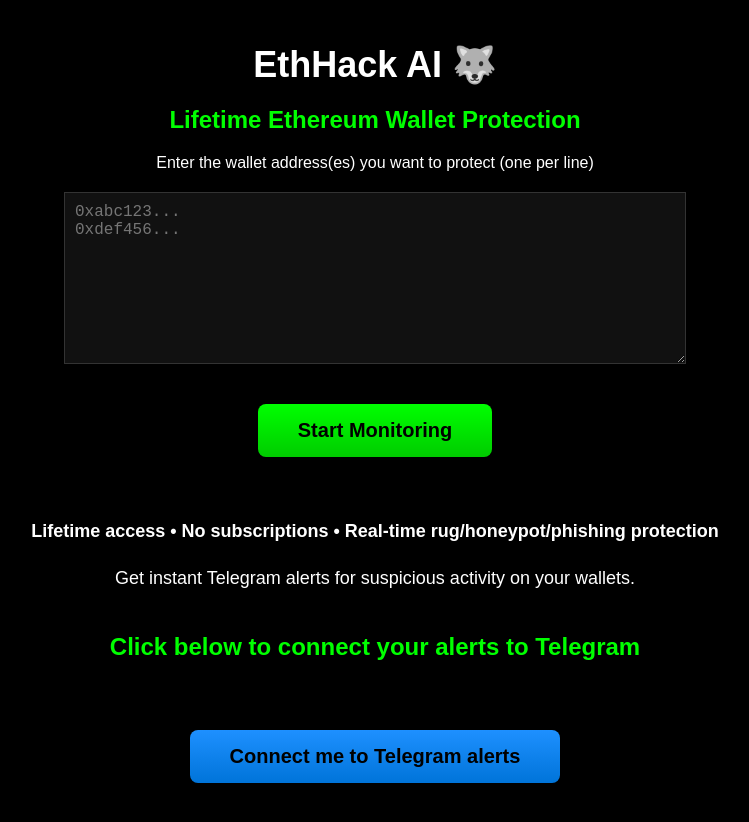
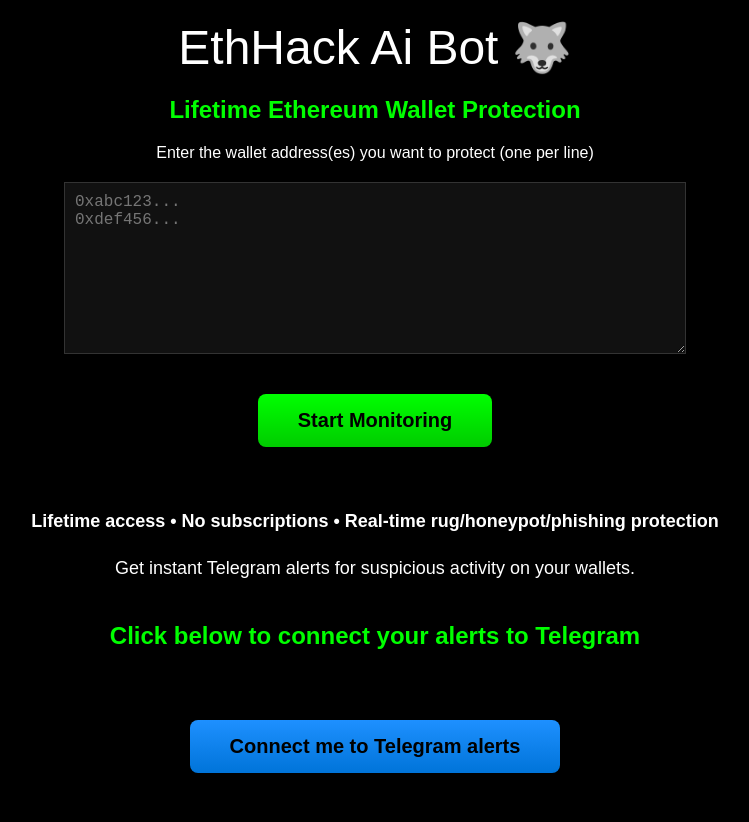
Before and after one commit to EthHackAiBot/EthHackAiBot, a website: page public/index.html in a window 1280 px wide. Shown: the whole page, without its empty margins (265-1014 px from the left). Drawn offline with Linux system fonts and the light colour scheme; a script that the page names is missing.

Commit message:
Update index.html

```diff
--- a/public/index.html
+++ b/public/index.html
@@ -3,7 +3,7 @@
 <head>
   <meta charset="UTF-8">
   <meta name="viewport" content="width=device-width, initial-scale=1.0">
-  <title>EthHack AI Bot</title>
+  <title>EthHack Ai Bot</title>
   <script src="https://js.stripe.com/v3/"></script>
   <style>
     body {
@@ -14,8 +14,8 @@
       margin: 0;
       padding: 20px;
     }
-    h1 {
-      font-size: 36px;
+    .logo {
+      font-size: 48px;
       margin-bottom: 10px;
     }
     h2 {
@@ -61,7 +61,7 @@
   </style>
 </head>
 <body>
-  <h1>EthHack AI 🐺</h1>
+  <div class="logo">EthHack Ai Bot 🐺</div>
   <h2>Lifetime Ethereum Wallet Protection</h2>
 
   <p>Enter the wallet address(es) you want to protect (one per line)</p>
```
